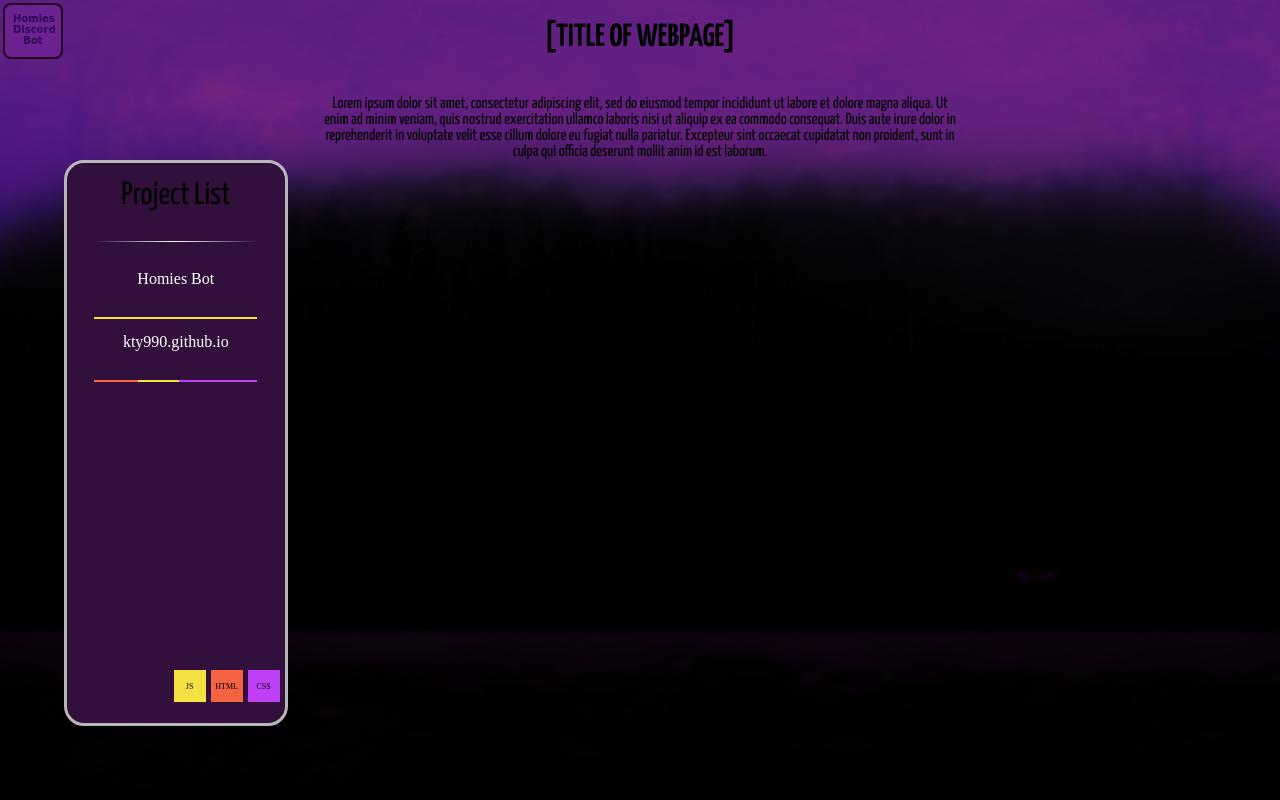
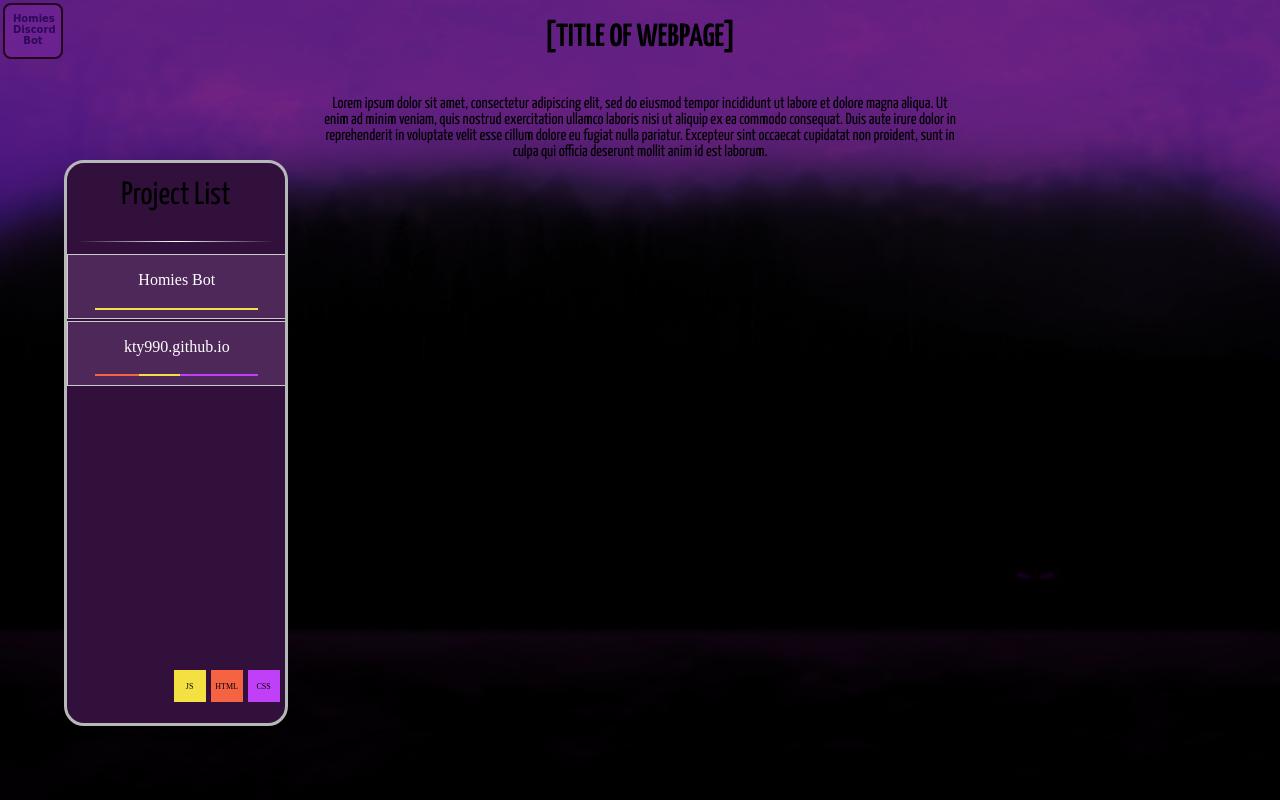
Before and after one commit to kty990/kty990.github.io, a PHP site: page /main/home.html in a window 1280 px wide. Run offline with PHP 8.4, Linux system fonts and the light colour scheme; some web fonts are replaced.

Commit message:
Modified project list css values

```diff
--- a/css/home.css
+++ b/css/home.css
@@ -52,6 +52,7 @@
     position: relative;
     height: calc(var(--vh, 1vh) * 50);
     overflow-y:scroll;
+    overflow-x: hidden;
     top: calc(var(--vh, 1vh) * 5);
 }
 
@@ -75,4 +76,9 @@
     height: auto;
     font-size: 20px;
     text-align: center;
+    background-color: #4e2859;
+    margin-bottom: 2px;
+    border-color: #cccccc;
+    border-width: 1px;
+    border-style: solid;
 }
--- a/js/home.js
+++ b/js/home.js
@@ -42,8 +42,8 @@ for (let project of projects) {
     slide.style.left = "12.5%";
     slide.style.display = "flex";
     slide.style.flexDirection = "row";
-    // slide.style.marginTop = "3%";
-    slide.style.marginBottom = "5%";
+    slide.style.marginTop = "-5%";
+    slide.style.marginBottom = "10%";
     for (const [key, value] of Object.entries(project.properties)) {
         let lang = document.createElement("div");
         lang.style.backgroundColor = GetColorFromLang(key);
--- a/main/home.html
+++ b/main/home.html
@@ -24,7 +24,7 @@
 
     <div id="project-list">
         <p>Project List</p>
-        <div class="separator" style="margin:0;top:calc(var(--vh, 1vh) * 3.5);width:75%;left:12.5%;">
+        <div class="separator" style="margin:0;top:calc(var(--vh, 1vh) * 3.5);width:90%;left:5%;">
             <p style="display:none">If you are reading this... why?</p>
         </div>
         <div id="project-flex">
```
